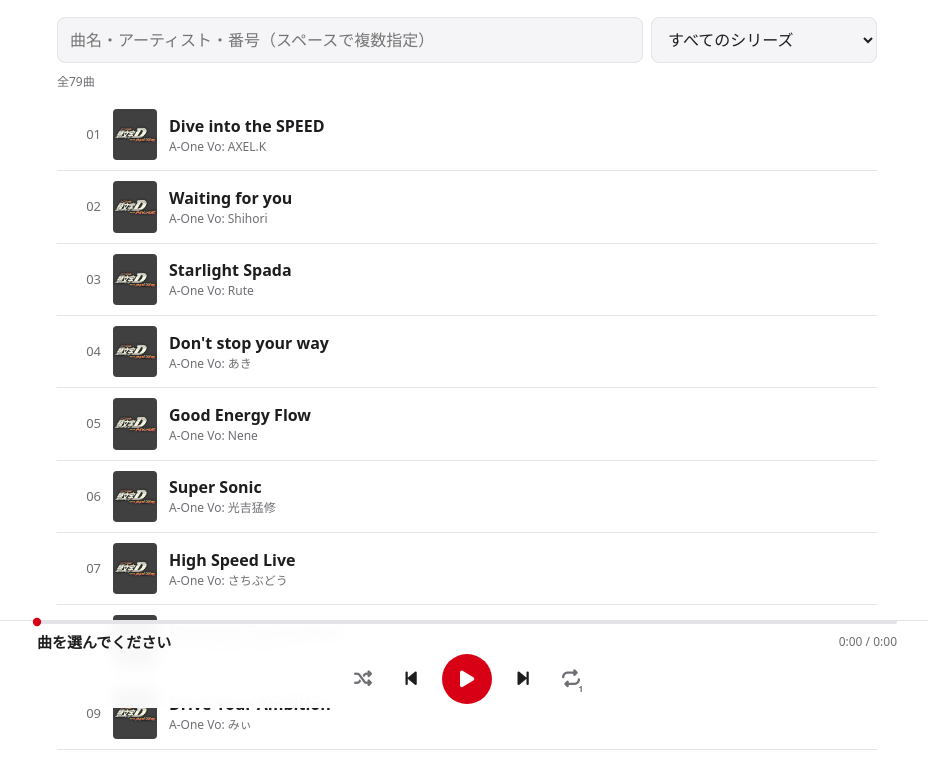
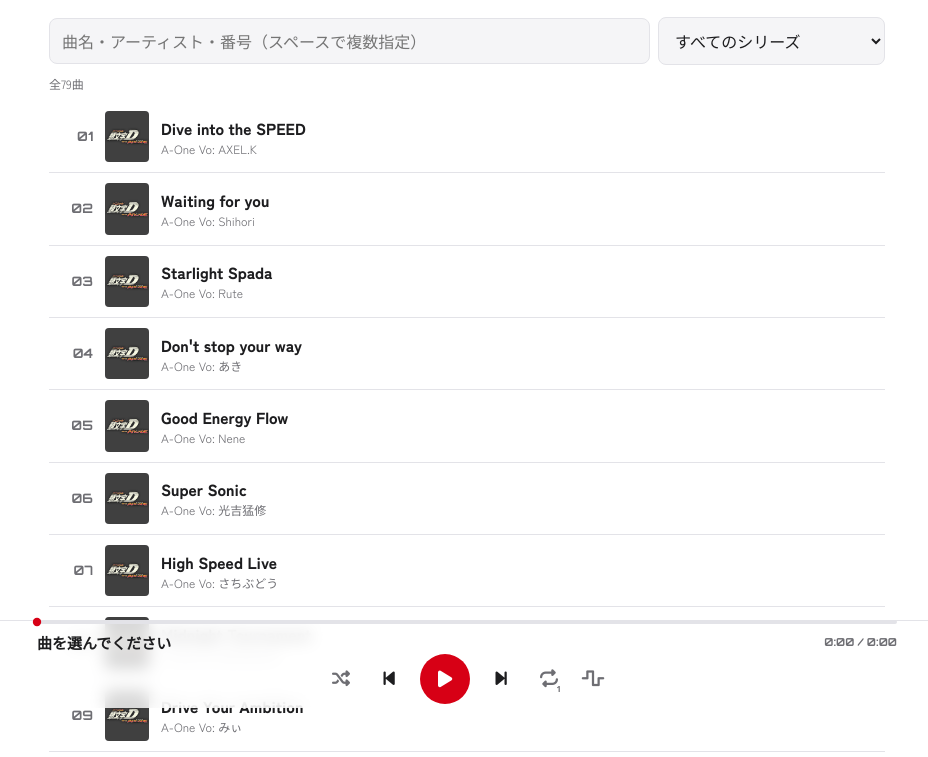
Before and after one commit to user-x45/inidac-bgm, a plain HTML site: page index.html in a window 1280 px wide. Shown: the part 92-849 px from the top of the page, without its empty margins (173-1101 px from the left). Drawn offline with Linux system fonts and the light colour scheme; a web font is replaced by a local one.

Commit message:
Update index.html

```diff
--- a/index.html
+++ b/index.html
@@ -6,38 +6,42 @@
 <meta name="theme-color" content="#d70015" media="(prefers-color-scheme: light)">
 <meta name="theme-color" content="#8a0010" media="(prefers-color-scheme: dark)">
 <title>頭文字D THE ARCADE 楽曲プレーヤー</title>
+<link rel="preconnect" href="https://fonts.googleapis.com">
+<link rel="preconnect" href="https://fonts.gstatic.com" crossorigin>
+<link href="https://fonts.googleapis.com/css2?family=Dela+Gothic+One&family=Orbitron:wght@700;900&family=Zen+Kaku+Gothic+New:wght@400;700;900&display=swap" rel="stylesheet">
 <link rel="stylesheet" href="https://cdnjs.cloudflare.com/ajax/libs/font-awesome/6.5.1/css/all.min.css" crossorigin="anonymous" referrerpolicy="no-referrer">
 <style>
-:root{--bg:#fff;--bg2:#f5f5f7;--line:#e3e3e8;--fg:#1d1d1f;--mute:#6e6e73;--ac:#d70015;--hl:#fff1a8;color-scheme:light dark;--sel:#fdecee;--barbg:rgba(255,255,255,.96);--err:#c0392b}
-@media (prefers-color-scheme:dark){:root{--bg:#121214;--bg2:#1e1e22;--line:#2f2f35;--fg:#f2f2f4;--mute:#a0a0a8;--ac:#ff5a67;--hl:#6b5b00;--sel:#3a1519;--barbg:rgba(18,18,20,.96);--err:#ff7b6b}}
+:root{--bg:#fff;--bg2:#f5f5f7;--line:#e3e3e8;--fg:#1d1d1f;--mute:#6e6e73;--ac:#d70015;--hl:#fff1a8;color-scheme:light dark;--sel:#fdecee;--barbg:rgba(255,255,255,.8);--err:#c0392b}
+@media (prefers-color-scheme:dark){:root{--bg:#121214;--bg2:#1e1e22;--line:#2f2f35;--fg:#f2f2f4;--mute:#a0a0a8;--ac:#ff5a67;--hl:#6b5b00;--sel:#3a1519;--barbg:rgba(18,18,20,.8);--err:#ff7b6b}}
 *{box-sizing:border-box}
 html,body{margin:0}
-body{background:var(--bg);color:var(--fg);font-family:system-ui,-apple-system,"Hiragino Sans","Noto Sans JP","Yu Gothic",sans-serif;line-height:1.5;padding-bottom:calc(132px + env(safe-area-inset-bottom,0px))}
+body{background:var(--bg);color:var(--fg);font-family:"Zen Kaku Gothic New",system-ui,-apple-system,"Hiragino Sans","Noto Sans JP","Yu Gothic",sans-serif;line-height:1.5;padding-bottom:calc(132px + env(safe-area-inset-bottom,0px))}
 button,input,select{font:inherit;color:inherit}
 :focus-visible{outline:2px solid var(--ac);outline-offset:2px}
-.hero .in{max-width:860px;margin:0 auto;padding:max(28px,env(safe-area-inset-top,0px)) 20px 8px}
-h1{margin:0;font-size:24px;font-weight:700}
+.hero .in{max-width:860px;margin:0 auto;padding:max(28px,env(safe-area-inset-top,0px)) 12px 8px}
+h1{margin:0;font-family:"Dela Gothic One","Zen Kaku Gothic New",sans-serif;font-size:24px;font-weight:400;letter-spacing:.02em}
 .lede{margin:4px 0 0;color:var(--mute);font-size:14px}
-.tools{max-width:860px;margin:0 auto;padding:12px 20px 8px;display:flex;gap:8px;flex-wrap:wrap;align-items:center}
+.tools{max-width:860px;margin:0 auto;padding:12px 12px 8px;display:flex;gap:8px;flex-wrap:wrap;align-items:center}
 .tools input,.tools select{background:var(--bg2);border:1px solid var(--line);border-radius:8px;padding:10px 12px}
 .tools input{flex:1 1 220px;min-width:0}
 .tools select{flex:0 1 auto;max-width:100%}
 .cnt{width:100%;margin:2px 0 0;font-size:12px;color:var(--mute)}
 mark{background:var(--hl);color:inherit;padding:0 1px;border-radius:2px}
-main{max-width:860px;margin:0 auto;padding:0 20px}
+main{max-width:860px;margin:0 auto;padding:0 12px}
 ol{list-style:none;margin:0;padding:0}
 .row{display:grid;grid-template-columns:36px 44px 1fr;gap:12px;align-items:center;width:100%;text-align:left;background:none;border:0;border-bottom:1px solid var(--line);padding:10px 8px;cursor:pointer}
 .row:hover{background:var(--bg2)}
 .row.on{background:var(--sel)}
-.no{font-size:13px;text-align:right;color:var(--mute);font-variant-numeric:tabular-nums}
+.no{font-family:Orbitron,sans-serif;font-weight:700;font-size:13px;text-align:right;color:var(--mute);font-variant-numeric:tabular-nums}
 .row.on .no{color:var(--ac)}
-.t{display:block;font-weight:600;overflow-wrap:anywhere}
+.t{display:block;font-weight:900;overflow-wrap:anywhere}
 .row.on .t{color:var(--ac)}
 .a{display:block;font-size:12px;color:var(--mute);overflow-wrap:anywhere}
 .cv{width:44px;aspect-ratio:288/336;object-fit:cover;background:var(--line);display:block;border-radius:4px}
 .empty{padding:32px 0;color:var(--mute)}
 .bar{position:fixed;left:0;right:0;bottom:0;z-index:5;background:var(--barbg);backdrop-filter:blur(8px);border-top:1px solid var(--line);padding:0 12px calc(4px + env(safe-area-inset-bottom,0px))}
-.in2{max-width:860px;margin:0 auto;position:relative}
+.in2{max-width:860px;margin:0 auto;position:relative;z-index:1}
+#viz{position:absolute;left:0;top:0;width:100%;height:100%;pointer-events:none}
 .seek{position:absolute;left:-12px;right:-12px;top:-16px;height:34px;cursor:pointer;touch-action:none;-webkit-tap-highlight-color:transparent;user-select:none}
 .seek::before{content:"";position:absolute;left:12px;right:12px;top:15px;height:4px;border-radius:2px;background:var(--line)}
 .trk{position:absolute;left:12px;right:12px;top:0;bottom:0;pointer-events:none}
@@ -51,10 +55,10 @@ ol{list-style:none;margin:0;padding:0}
 .pl .cv[hidden]{display:none}
 .now{flex:1;min-width:0;display:flex;align-items:center;gap:8px}
 .tt{flex:1;min-width:0}
-.now b{display:block;font-size:15px;line-height:1.3;overflow:hidden;text-overflow:ellipsis;white-space:nowrap}
+.now b{display:block;font-weight:900;font-size:15px;line-height:1.3;overflow:hidden;text-overflow:ellipsis;white-space:nowrap}
 .now small{display:block;color:var(--mute);font-size:12px;line-height:1.3;overflow:hidden;text-overflow:ellipsis;white-space:nowrap}
 .now small:empty{display:none}
-.now span{flex:none;white-space:nowrap;color:var(--mute);font-size:12px;font-variant-numeric:tabular-nums}
+.now span{flex:none;white-space:nowrap;color:var(--mute);font-family:Orbitron,sans-serif;font-size:11px;font-variant-numeric:tabular-nums}
 .ctl{display:flex;align-items:center;justify-content:center;gap:6px;flex:none}
 .ctl button{background:none;border:0;width:46px;height:48px;cursor:pointer;display:grid;place-items:center;color:var(--fg)}
 .ctl button.tg{color:var(--mute);width:38px}
@@ -81,7 +85,7 @@ ol{list-style:none;margin:0;padding:0}
 </div>
 <main><ol id="list"></ol><p class="empty" id="empty" hidden>該当する曲がありません。検索語を変えてください。</p></main>
 
-<div class="bar"><div class="in2">
+<div class="bar"><canvas id="viz" aria-hidden="true"></canvas><div class="in2">
   <div class="seek" id="seek" role="slider" aria-label="再生位置" aria-valuemin="0" aria-valuemax="100" aria-valuenow="0" tabindex="0"><div class="trk"><div class="fill" id="fill"></div><div class="dot" id="dot"></div></div></div>
   <div class="pl">
     <div class="top">
@@ -94,6 +98,7 @@ ol{list-style:none;margin:0;padding:0}
       <button id="play" class="main" aria-label="再生"><i class="fa-solid fa-play" id="ic" aria-hidden="true"></i></button>
       <button id="next" aria-label="次の曲"><i class="fa-solid fa-forward-step" aria-hidden="true"></i></button>
       <button id="rep" class="tg" aria-pressed="false" aria-label="1曲リピート" title="1曲リピート"><i class="fa-solid fa-repeat" aria-hidden="true"></i></button>
+      <button id="echo" class="tg" aria-pressed="false" aria-label="エコー" title="エコー"><i class="fa-solid fa-wave-square" aria-hidden="true"></i></button>
     </div>
   </div>
   <p id="msg" role="status"></p>
@@ -208,8 +213,21 @@ if(MS){
   h("previoustrack",()=>$("prev").click()); h("nexttrack",()=>step(1));
   h("seekto",d=>{au.currentTime=d.seekTime});
 }
-let tried=0, vis=[], cur=-1, shuffle=false, repeat=false;
+let ac=null,an=null,wet=null,data=null,echo=false,tried=0, vis=[], cur=-1, shuffle=false, repeat=false;
 
+function initAudio(){
+  if(ac||location.protocol==="file:") return;
+  const AC=window.AudioContext||window.webkitAudioContext; if(!AC) return;
+  try{
+    ac=new AC(); const src=ac.createMediaElementSource(au);
+    const master=ac.createGain(), dl=ac.createDelay(1), fb=ac.createGain(), lp=ac.createBiquadFilter();
+    wet=ac.createGain(); wet.gain.value=echo?.45:0;
+    dl.delayTime.value=.3; fb.gain.value=.4; lp.type="lowpass"; lp.frequency.value=3500;
+    an=ac.createAnalyser(); an.fftSize=256; an.smoothingTimeConstant=.75; data=new Uint8Array(an.frequencyBinCount);
+    src.connect(master); src.connect(dl); dl.connect(lp); lp.connect(fb); fb.connect(dl); lp.connect(wet); wet.connect(master);
+    master.connect(an); an.connect(ac.destination);
+  }catch(e){ac=an=wet=null}
+}
 function render(){
   const terms=nrm($("q").value.trim()).n.split(/\s+/).filter(Boolean), sr=$("ser").value;
   list.textContent=""; vis=[];
@@ -231,7 +249,7 @@ function icon(p){$("ic").className=p?"fa-solid fa-pause":"fa-solid fa-play";$("p
 // 濁点付き文字は保存環境により NFC / NFD どちらの名前にもなるため、両方を順に試す
 function srcOf(t,k){const f=[t.fn,t.fn.normalize("NFD"),t.fn.normalize("NFC")].filter((v,i,a)=>a.indexOf(v)===i);return k<f.length?"songs/"+encodeURIComponent(f[k]):null}
 function play(i){
-  cur=i; tried=0; const t=T[i]; $("msg").textContent=""; au.src=srcOf(t,0); au.play().catch(()=>{});
+  cur=i; tried=0; const t=T[i]; $("msg").textContent=""; initAudio(); if(ac&&ac.state==="suspended")ac.resume(); au.src=srcOf(t,0); au.play().catch(()=>{});
   $("nt").textContent=t.no+"  "+t.title; $("na").textContent=t.artist; $("pcv").src=t.cv; $("pcv").hidden=false; setMeta(t);
   document.querySelectorAll(".row").forEach(r=>r.classList.toggle("on",+r.dataset.i===i));
   const on=document.querySelector(".row.on"); if(on) on.scrollIntoView({block:"nearest"});
@@ -245,11 +263,17 @@ $("play").onclick=()=>{ if(cur<0) play(0); else au.paused?au.play():au.pause() }
 $("next").onclick=()=>step(1);
 $("prev").onclick=()=>{ if(au.currentTime>3) au.currentTime=0; else step(-1) };
 $("shuf").onclick=e=>{shuffle=!shuffle;e.currentTarget.setAttribute("aria-pressed",shuffle)};
+$("echo").onclick=e=>{
+  echo=!echo; e.currentTarget.setAttribute("aria-pressed",echo); initAudio();
+  if(wet) wet.gain.setTargetAtTime(echo?.45:0,ac.currentTime,.05);
+  else if(echo) $("msg").textContent="この環境ではエコーを使えません（サーバー経由で開いてください）";
+  else $("msg").textContent="";
+};
 $("rep").onclick=e=>{repeat=!repeat;e.currentTarget.setAttribute("aria-pressed",repeat)};
 Object.entries(SER).forEach(([k,v])=>{const o=document.createElement("option");o.value=k;o.textContent=v;$("ser").appendChild(o)});
 $("q").oninput=render; $("ser").onchange=render;
 $("q").onkeydown=e=>{ if(e.key==="Escape"){e.target.value="";render()} };
-au.onplay=()=>{icon(true);if(MS)MS.playbackState="playing"}; au.onpause=()=>{icon(false);if(MS)MS.playbackState="paused"};
+au.onplay=()=>{if(ac&&ac.state==="suspended")ac.resume();icon(true);if(MS)MS.playbackState="playing"}; au.onpause=()=>{icon(false);if(MS)MS.playbackState="paused"};
 au.onended=()=>{ if(repeat){au.currentTime=0;au.play()} else step(1) };
 au.onerror=()=>{
   if(cur<0) return; const t=T[cur], n=srcOf(t,tried+1);
@@ -276,6 +300,22 @@ sk.onpointerup=end;
 sk.onpointercancel=()=>{drag=false;sk.classList.remove("drag")};
 sk.onkeydown=e=>{ if(e.key==="ArrowRight")au.currentTime+=5; if(e.key==="ArrowLeft")au.currentTime-=5 };
 document.addEventListener("keydown",e=>{ if(e.key==="/"&&e.target===document.body){e.preventDefault();$("q").focus()} if(e.code==="Space"&&e.target===document.body){e.preventDefault();$("play").click()} });
+// ビジュアライザー（プレーヤーの背景）
+const vz=$("viz"), vx=vz.getContext("2d"), N=48, lv=new Array(N).fill(0), still=matchMedia("(prefers-reduced-motion: reduce)");
+function vsize(){const r=vz.getBoundingClientRect(),d=window.devicePixelRatio||1;vz.width=Math.round(r.width*d);vz.height=Math.round(r.height*d)}
+addEventListener("resize",vsize); vsize();
+function vdraw(){
+  requestAnimationFrame(vdraw);
+  const live=an&&!au.paused&&!still.matches; if(live) an.getByteFrequencyData(data);
+  let any=false;
+  for(let i=0;i<N;i++){const v=live?data[Math.min(data.length-1,Math.floor(i*1.8))]:0; lv[i]=Math.max(v,lv[i]*.9); if(lv[i]>1)any=true}
+  vx.clearRect(0,0,vz.width,vz.height); if(!any) return;
+  vx.fillStyle=getComputedStyle(document.documentElement).getPropertyValue("--ac").trim()||"#d70015"; vx.globalAlpha=.3;
+  const w=vz.width/N, g=Math.max(1,w*.25);
+  for(let i=0;i<N;i++){const h=lv[i]/255*vz.height*.95; vx.fillRect(i*w+g/2,vz.height-h,w-g,h)}
+  vx.globalAlpha=1;
+}
+vdraw();
 render();
 </script>
 </body>
```
